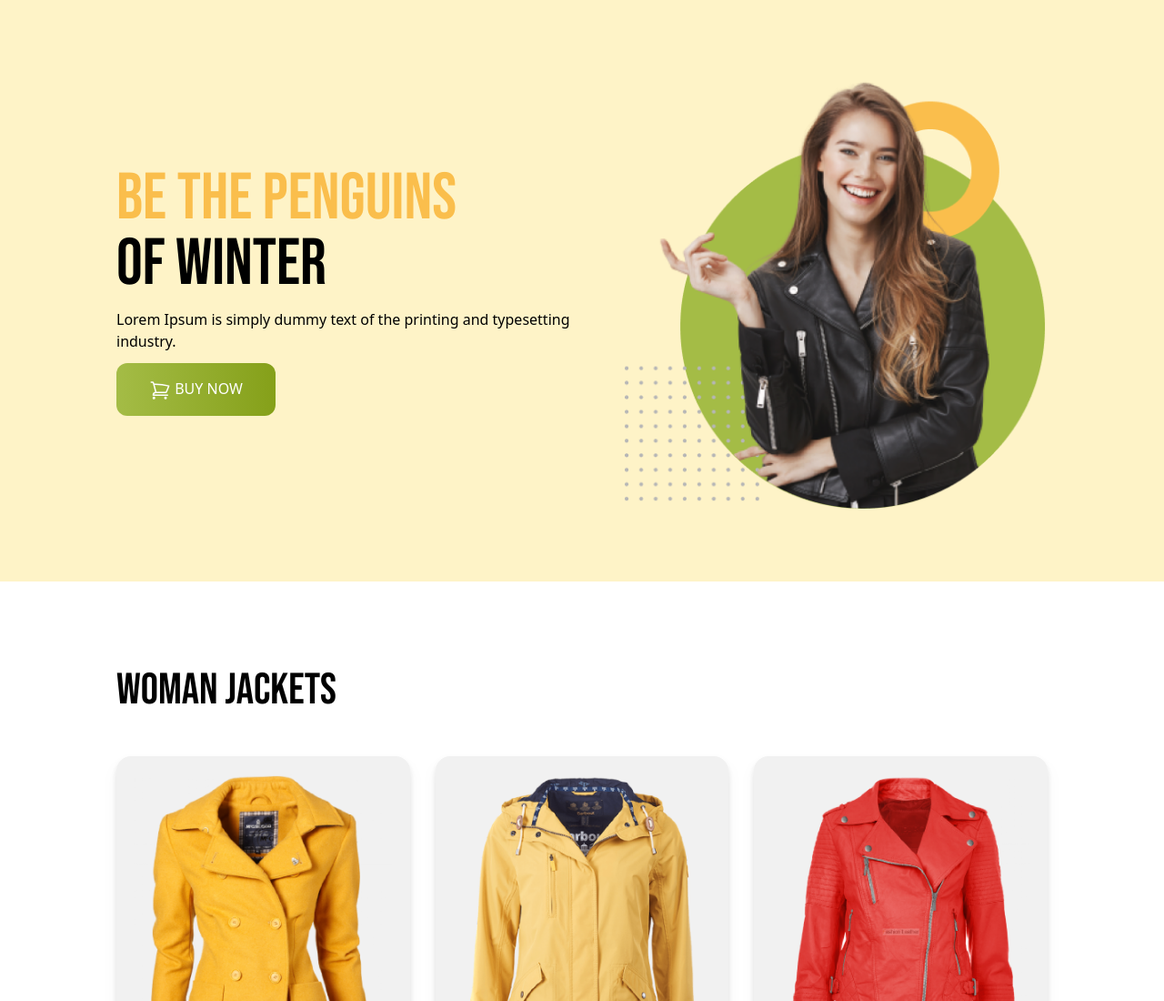
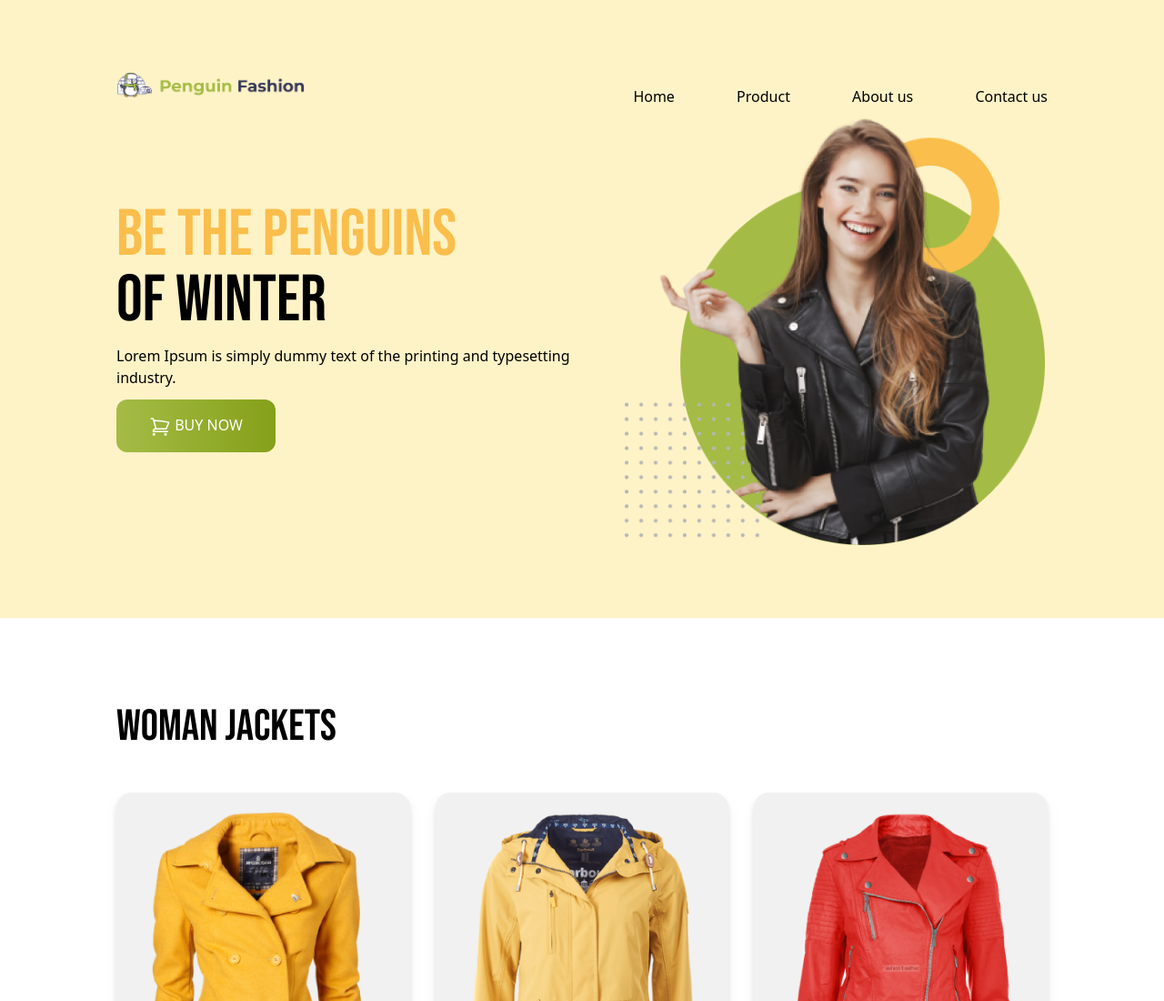
Before and after one commit to TamannaJahan55/penguin-fashion-with-tailwind, a plain HTML site: page index.html in a window 1280 px wide. Shown: the top 1100 px of the page at 91% size. Drawn offline with nearby package versions, Linux system fonts and the light colour scheme.

Commit message:
finished nav section

```diff
--- a/index.html
+++ b/index.html
@@ -22,7 +22,17 @@
     <header class="bg-amber-100 py-20 px-4 md:px-32">
         <!-- nav section -->
         <nav>
-
+            <div class="flex flex-col space-y-3 md:flex-col items-center space-y-3 lg:flex-row justify-between">
+                <div class="w-52 h-10 px-33">
+                    <img src="icons/logo.png" alt="">
+                </div>
+                <div class="text-base font-medium px-34 space-x-11 lg:space-x-16">
+                    <a href="">Home</a>
+                    <a href="">Product</a>
+                    <a href="">About us</a>
+                    <a href="">Contact us</a>
+                </div>
+            </div>
         </nav>
         <!-- banner section -->
         <div class="flex flex-col md:flex-row justify-between items-center">
```
